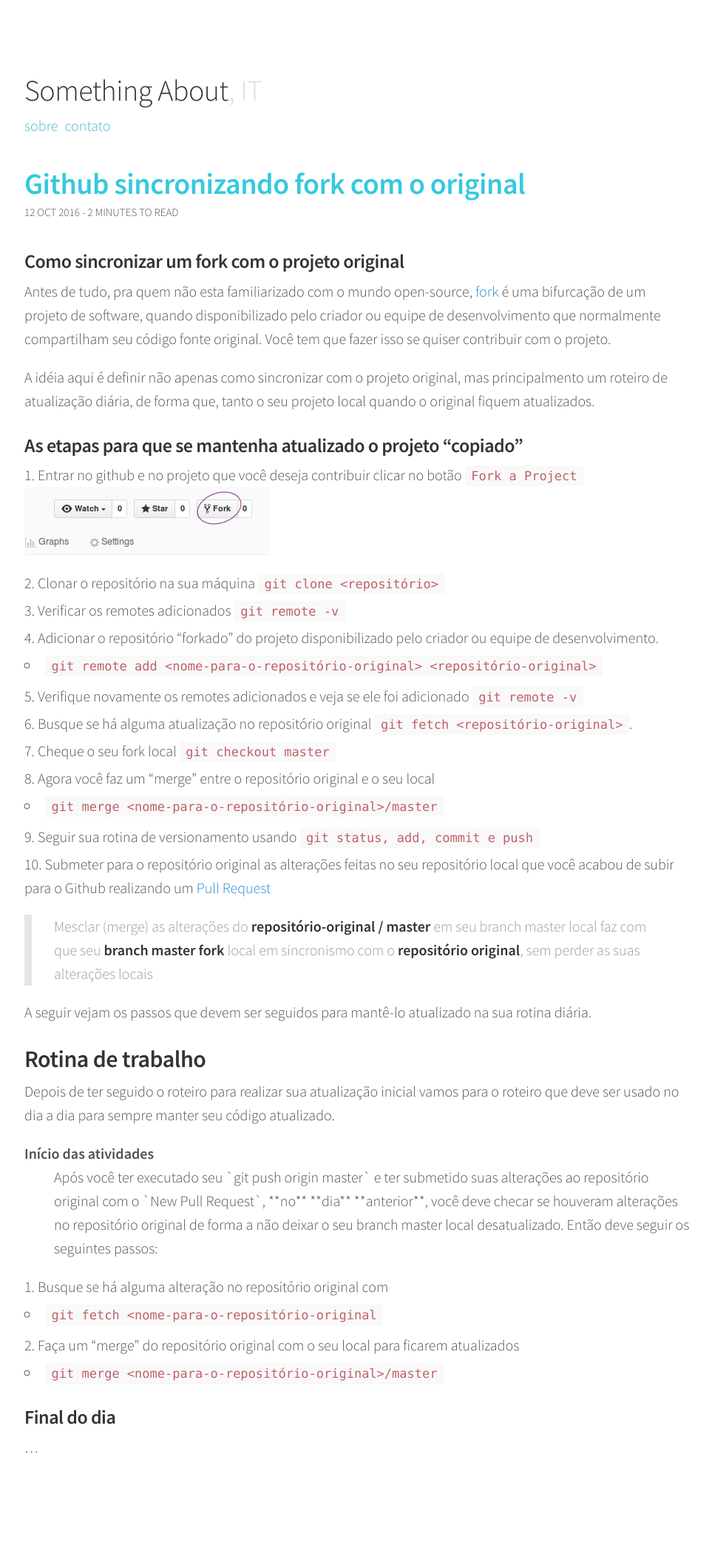
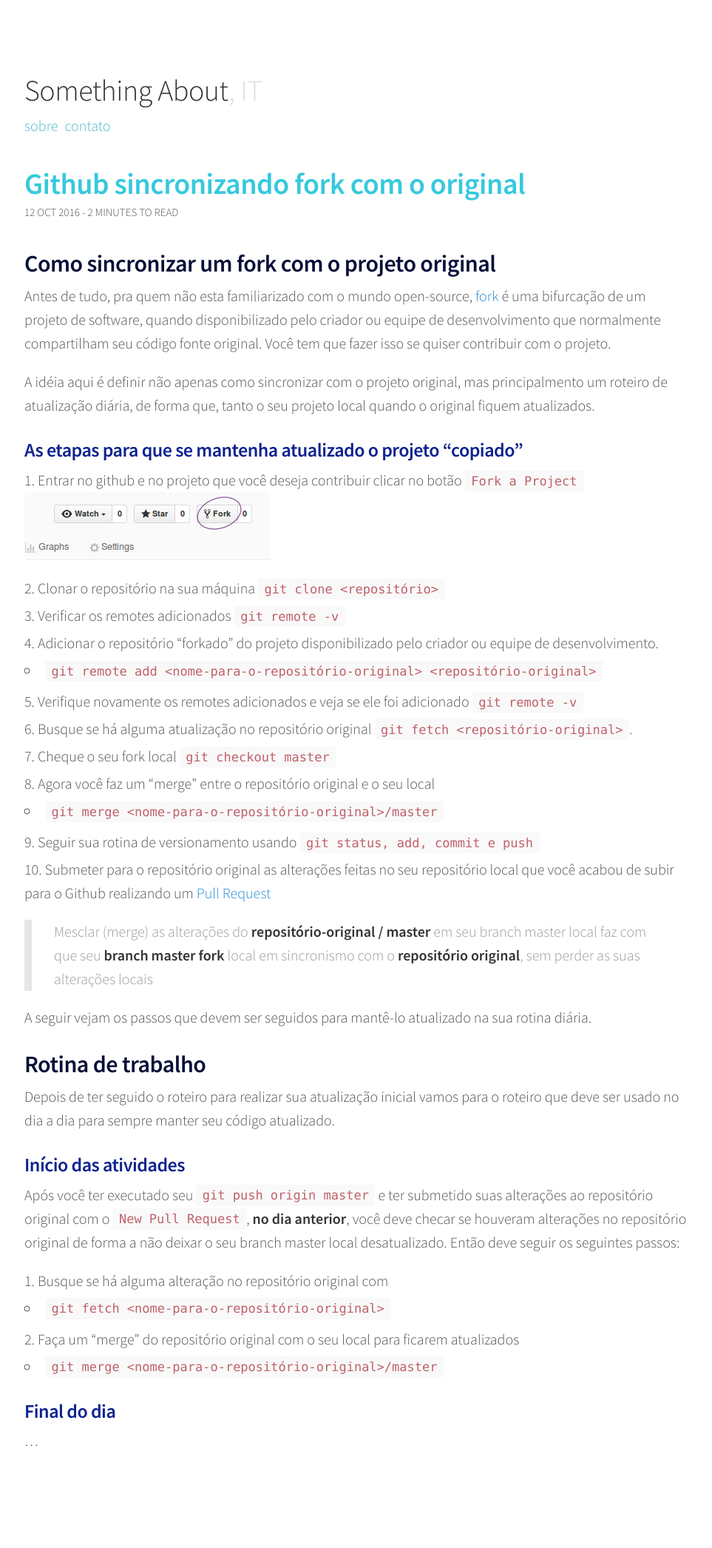
Before and after one commit to emilianocarvalho/emilianocarvalho.github.io, a Jekyll site: the page built from _posts/2016-10-11-github-sincronizando-fork-com-o-original.md, in a window 1280 px wide. Shown: the whole page at 74% size, without its empty margins (157-1120 px from the left). Built offline with Jekyll 4.4.1, drawn with Linux system fonts in a browser that asks for light colours; comment, search, counter and statistics services are not loaded.

Commit message:
Ajustando as cores

```diff
--- a/_posts/2016-10-11-github-sincronizando-fork-com-o-original.md
+++ b/_posts/2016-10-11-github-sincronizando-fork-com-o-original.md
@@ -4,7 +4,7 @@ title: "Github sincronizando fork com o original"
 date: "2016-10-11 23:33:37 -0300"
 ---
 
-### Como sincronizar um fork com o projeto original
+## Como sincronizar um fork com o projeto original
 
 Antes de tudo, pra quem não esta familiarizado com o mundo open-source, [fork][1] é uma bifurcação de um projeto de software, quando disponibilizado pelo criador ou equipe de desenvolvimento que normalmente compartilham seu código fonte original. Você tem que fazer isso se quiser contribuir com o projeto.
 
@@ -33,11 +33,11 @@ A seguir vejam os passos que devem ser seguidos para mantê-lo atualizado na sua
 
 Depois de ter seguido o roteiro para realizar sua atualização inicial vamos para o roteiro que deve ser usado no dia a dia para sempre manter seu código atualizado.
 
-<dl>
-<dt>Início das atividades</dt>
-<dd>Após você ter executado seu `git push origin master` e ter submetido suas alterações ao repositório original com o `New Pull Request`, **no** **dia** **anterior**,  você deve checar se houveram alterações no repositório original de forma a não deixar o seu branch master local desatualizado. Então deve seguir os seguintes passos:</dd></dl>
+
+### Início das atividades
+Após você ter executado seu `git push origin master` e ter submetido suas alterações ao repositório original com o `New Pull Request`, **no dia anterior**,  você deve checar se houveram alterações no repositório original de forma a não deixar o seu branch master local desatualizado. Então deve seguir os seguintes passos:
 1. Busque se há alguma alteração no repositório original com
-  + `git fetch <nome-para-o-repositório-original`
+  + `git fetch <nome-para-o-repositório-original>`
 2. Faça um "merge" do repositório original com o seu local para ficarem atualizados
   + `git merge <nome-para-o-repositório-original>/master`
 
--- a/css/main.scss
+++ b/css/main.scss
@@ -46,12 +46,13 @@ h1, h2, h3, h4, h5, h6 {
   margin-bottom: .5rem;
   font-weight: 600;
   line-height: 1.1;
-  color: #333;
+  color: #070f38;
   letter-spacing: -.025rem;
 }
 
 h1 {
   font-size: 2rem;
+  color: #070f38;
 }
 
 h2 {
@@ -60,6 +61,7 @@ h2 {
 
 h3 {
   font-size: 1.3rem;
+  color: #0d228e;
 }
 
 h4, h5, h6 {
```
